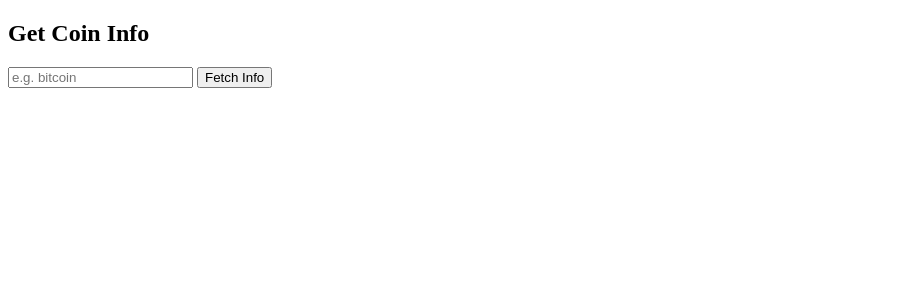
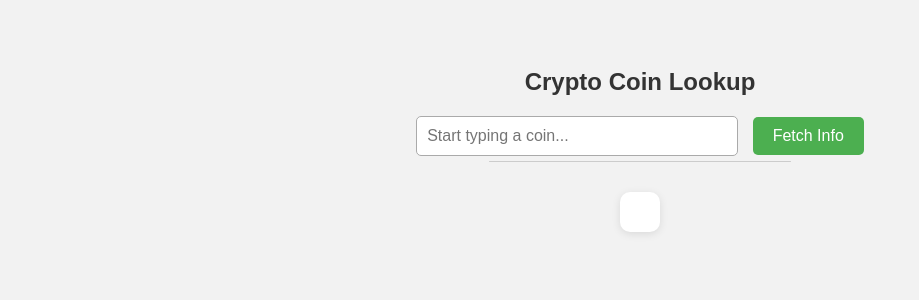
Before and after one commit to thechosenneel/crypto-research-bot, a Flask app: page / in a window 1280 px wide. Shown: the top 300 px of the page, without its empty margins (0-919 px from the left). Run offline with Flask 3, Linux system fonts and the light colour scheme.

Commit message:
Update index.html

```diff
--- a/templates/index.html
+++ b/templates/index.html
@@ -2,18 +2,115 @@
 <html>
 <head>
     <title>Crypto Bot</title>
+    <style>
+        body {
+            font-family: Arial, sans-serif;
+            padding: 40px;
+            background-color: #f2f2f2;
+            text-align: center;
+        }
+
+        h2 {
+            color: #333;
+        }
+
+        input[type="text"] {
+            padding: 10px;
+            width: 300px;
+            border: 1px solid #aaa;
+            border-radius: 5px;
+            font-size: 16px;
+        }
+
+        button {
+            padding: 10px 20px;
+            font-size: 16px;
+            background-color: #4CAF50;
+            color: white;
+            border: none;
+            border-radius: 5px;
+            margin-left: 10px;
+            cursor: pointer;
+        }
+
+        button:hover {
+            background-color: #45a049;
+        }
+
+        #suggestions {
+            margin-top: 5px;
+            text-align: left;
+            width: 300px;
+            margin-left: auto;
+            margin-right: auto;
+            background: white;
+            border: 1px solid #ccc;
+            border-top: none;
+            max-height: 150px;
+            overflow-y: auto;
+            border-radius: 0 0 5px 5px;
+        }
+
+        #suggestions div {
+            padding: 8px;
+            cursor: pointer;
+        }
+
+        #suggestions div:hover {
+            background-color: #eee;
+        }
+
+        #output {
+            margin-top: 30px;
+            background: white;
+            padding: 20px;
+            border-radius: 10px;
+            display: inline-block;
+            box-shadow: 0 2px 8px rgba(0,0,0,0.1);
+        }
+    </style>
 </head>
 <body>
-    <h2>Get Coin Info</h2>
-    <input type="text" id="coinInput" placeholder="e.g. bitcoin">
+    <h2>Crypto Coin Lookup</h2>
+    <input type="text" id="coinInput" placeholder="Start typing a coin..." oninput="suggestCoins()" autocomplete="off">
     <button onclick="getCoinInfo()">Fetch Info</button>
-
-    <div id="output" style="margin-top: 20px;"></div>
+    <div id="suggestions"></div>
+    <div id="output"></div>
 
     <script>
+        let coinList = [];
+
+        async function loadCoins() {
+            const res = await fetch("https://api.coingecko.com/api/v3/coins/list");
+            coinList = await res.json();
+        }
+
+        function suggestCoins() {
+            const input = document.getElementById("coinInput").value.toLowerCase();
+            const suggestions = document.getElementById("suggestions");
+            suggestions.innerHTML = "";
+
+            if (input.length < 2) return;
+
+            const matches = coinList
+                .filter(c => c.id.startsWith(input))
+                .slice(0, 10);
+
+            matches.forEach(c => {
+                const div = document.createElement("div");
+                div.textContent = c.id;
+                div.onclick = () => {
+                    document.getElementById("coinInput").value = c.id;
+                    suggestions.innerHTML = "";
+                };
+                suggestions.appendChild(div);
+            });
+        }
+
         async function getCoinInfo() {
             const coin = document.getElementById('coinInput').value.toLowerCase();
             const output = document.getElementById('output');
+            document.getElementById('suggestions').innerHTML = "";
             output.innerHTML = "Loading...";
 
             const response = await fetch('/coin_info', {
@@ -25,7 +122,7 @@
             const data = await response.json();
 
             if (data.error) {
-                output.innerHTML = "Coin not found!";
+                output.innerHTML = "<p>Coin not found!</p>";
                 return;
             }
 
@@ -38,6 +135,9 @@
                 <p><strong>24h Change:</strong> ${data.change_24h.toFixed(2)}%</p>
             `;
         }
+
+        // Preload coin list on page load
+        window.onload = loadCoins;
     </script>
 </body>
 </html>
```
